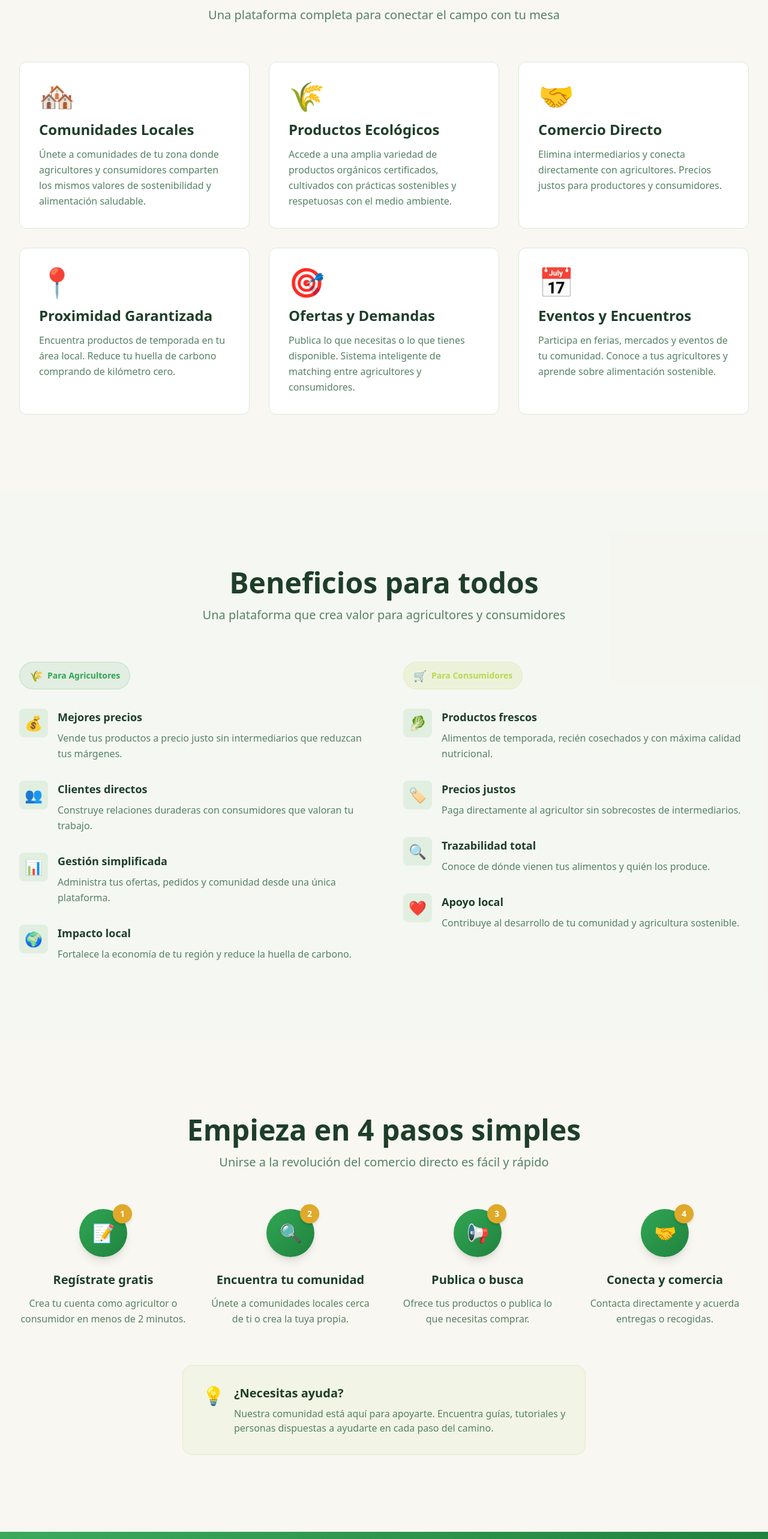
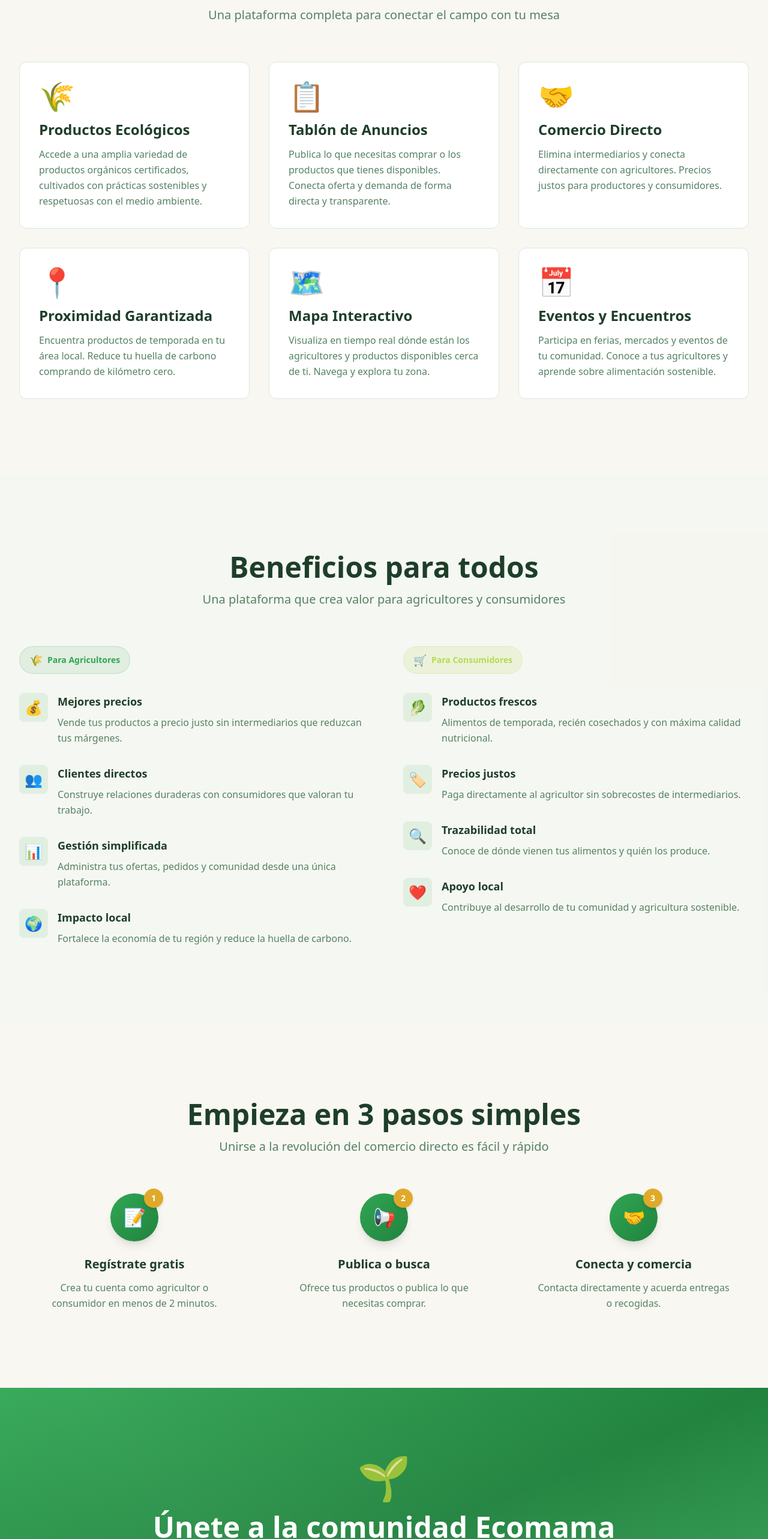
Before and after one commit to gmartincor/Ecomama, a Next.js app: page / in a window 1280 px wide. Shown: the part 1144-3709 px from the top of the page at 60% size. Built offline with nearby package versions, Linux system fonts and the light colour scheme.

Commit message:
refactor: update landing page sections - remove community steps and benefits

```diff
--- a/features/landing/components/CTASection.tsx
+++ b/features/landing/components/CTASection.tsx
@@ -39,21 +39,6 @@ export const CTASection = () => {
               </Button>
             </Link>
           </div>
-
-          <div className="mt-12 flex flex-wrap justify-center gap-8 text-white/80">
-            <div className="flex items-center gap-2">
-              <span>✓</span>
-              <span>100% Gratis</span>
-            </div>
-            <div className="flex items-center gap-2">
-              <span>✓</span>
-              <span>Sin comisiones</span>
-            </div>
-            <div className="flex items-center gap-2">
-              <span>✓</span>
-              <span>Registro en 2 minutos</span>
-            </div>
-          </div>
         </div>
       </div>
     </div>
--- a/features/landing/components/FeaturesSection.tsx
+++ b/features/landing/components/FeaturesSection.tsx
@@ -3,14 +3,14 @@ import { FeatureCard } from './FeatureCard';
 
 const features = [
   {
-    icon: '🏘️',
-    title: 'Comunidades Locales',
-    description: 'Únete a comunidades de tu zona donde agricultores y consumidores comparten los mismos valores de sostenibilidad y alimentación saludable.',
-  },
-  {
     icon: '🌾',
     title: 'Productos Ecológicos',
     description: 'Accede a una amplia variedad de productos orgánicos certificados, cultivados con prácticas sostenibles y respetuosas con el medio ambiente.',
+  },
+  {
+    icon: '📋',
+    title: 'Tablón de Anuncios',
+    description: 'Publica lo que necesitas comprar o los productos que tienes disponibles. Conecta oferta y demanda de forma directa y transparente.',
   },
   {
     icon: '🤝',
@@ -23,9 +23,9 @@ const features = [
     description: 'Encuentra productos de temporada en tu área local. Reduce tu huella de carbono comprando de kilómetro cero.',
   },
   {
-    icon: '🎯',
-    title: 'Ofertas y Demandas',
-    description: 'Publica lo que necesitas o lo que tienes disponible. Sistema inteligente de matching entre agricultores y consumidores.',
+    icon: '🗺️',
+    title: 'Mapa Interactivo',
+    description: 'Visualiza en tiempo real dónde están los agricultores y productos disponibles cerca de ti. Navega y explora tu zona.',
   },
   {
     icon: '📅',
--- a/features/landing/components/HowItWorksSection.tsx
+++ b/features/landing/components/HowItWorksSection.tsx
@@ -10,18 +10,12 @@ const steps = [
   },
   {
     step: 2,
-    icon: '🔍',
-    title: 'Encuentra tu comunidad',
-    description: 'Únete a comunidades locales cerca de ti o crea la tuya propia.',
-  },
-  {
-    step: 3,
     icon: '📢',
     title: 'Publica o busca',
     description: 'Ofrece tus productos o publica lo que necesitas comprar.',
   },
   {
-    step: 4,
+    step: 3,
     icon: '🤝',
     title: 'Conecta y comercia',
     description: 'Contacta directamente y acuerda entregas o recogidas.',
@@ -33,34 +27,18 @@ export const HowItWorksSection = () => {
     <Section className="bg-background">
       <div className="text-center mb-16">
         <h2 className="text-3xl md:text-4xl lg:text-5xl font-bold text-foreground mb-4">
-          Empieza en 4 pasos simples
+          Empieza en 3 pasos simples
         </h2>
         <p className="text-lg md:text-xl text-muted-foreground max-w-2xl mx-auto">
           Unirse a la revolución del comercio directo es fácil y rápido
         </p>
       </div>
 
-      <div className="grid grid-cols-1 md:grid-cols-2 lg:grid-cols-4 gap-12 lg:gap-8">
+      <div className="grid grid-cols-1 md:grid-cols-3 gap-12 lg:gap-8">
         {steps.map((step) => (
           <StepCard key={step.step} {...step} />
         ))}
       </div>
-
-      <div className="mt-16 flex justify-center">
-        <div className="bg-accent/10 border border-accent/30 rounded-2xl p-8 max-w-2xl">
-          <div className="flex items-start gap-4">
-            <div className="text-3xl">💡</div>
-            <div>
-              <h3 className="text-xl font-bold text-foreground mb-2">
-                ¿Necesitas ayuda?
-              </h3>
-              <p className="text-muted-foreground">
-                Nuestra comunidad está aquí para apoyarte. Encuentra guías, tutoriales y personas dispuestas a ayudarte en cada paso del camino.
-              </p>
-            </div>
-          </div>
-        </div>
-      </div>
     </Section>
   );
 };
```
